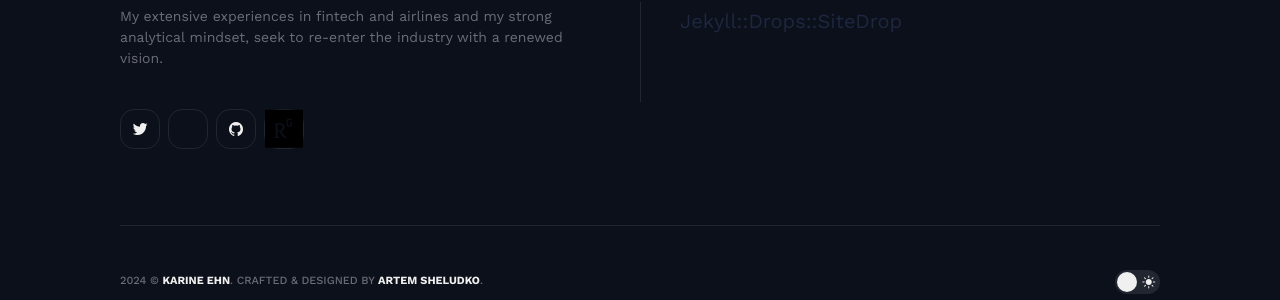
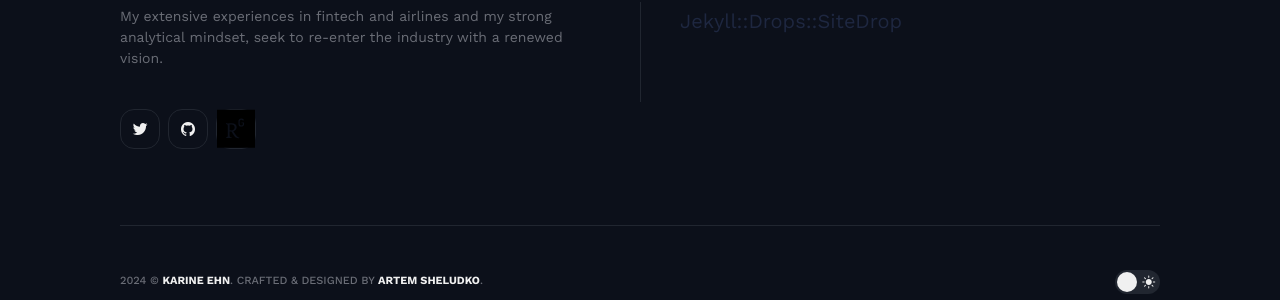
Before and after one commit to kargam0167/kargam0167.github.io, a Jekyll site: the page built from _posts/2018-11-14-that-which-does-not-kill-us-makes-us-stronger.markdown, in a window 1280 px wide. Shown: the part 4825-5125 px from the top of the page. Built offline with Jekyll 4.4.1, drawn with Linux system fonts in a browser that asks for light colours; nearby versions of some CDN libraries.

Commit message:
Update _config.yml

```diff
--- a/_config.yml
+++ b/_config.yml
@@ -15,7 +15,6 @@ author:
 
 social:
 - {icon: "ion-logo-twitter", label: Twitter, link: "https://twitter.com/KarineEhn"}
-- {icon: "ion-logo-researchgate", label: Github, link: "https://www.researchgate.net/profile/Karine-Ehn"}
 - {icon: "ion-logo-github", label: Github, link: "https://www.github.com/kargam0167"}
 # Example of adding a new link to the author section and footer - {icon: "ion-logo-github", label: Github, link: "https://www.researchgate.net/profile/Karine-Ehn"}
 # Other icons can be found at https://ionicons.com/v4/
```
